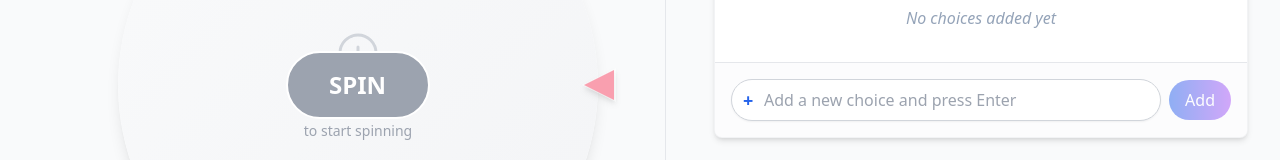
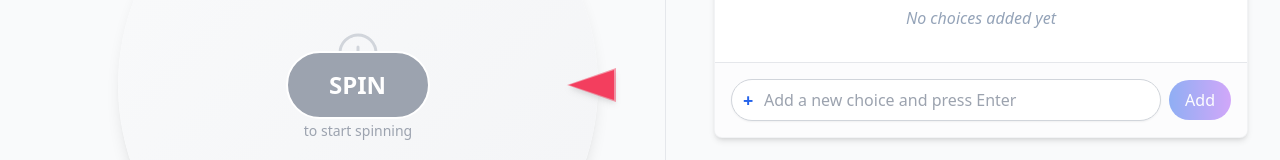
Before and after one commit to gpetiot/wheel-js, a React (Create React App) app: page / in a window 1280 px wide. Shown: the part 315-475 px from the top of the page. Built offline with nearby package versions, Linux system fonts and the light colour scheme; the HTML template or start-up script is replaced by a standard one.

Commit message:
Style(WheelIndicator): update shadow color to match SpinButton theme, and increase its length

```diff
--- a/src/components/WheelIndicator.js
+++ b/src/components/WheelIndicator.js
@@ -6,12 +6,12 @@ const WheelIndicator = () => {
       className="absolute top-1/2 right-[-16px] -translate-y-1/2 w-0 h-0
       border-t-[15px] border-t-transparent
       border-b-[15px] border-b-transparent
-      border-r-[30px] border-r-rose-500
+      border-r-[45px] border-r-rose-500
       filter drop-shadow-md z-10
-      before:absolute before:content-[''] before:right-[-32px] before:top-[-17px]
+      before:absolute before:content-[''] before:right-[-47px] before:top-[-17px]
       before:border-t-[17px] before:border-t-transparent
       before:border-b-[17px] before:border-b-transparent
-      before:border-r-[34px] before:border-r-white/50"
+      before:border-r-[49px] before:border-r-rose-500/50"
     ></div>
   );
 };
```
